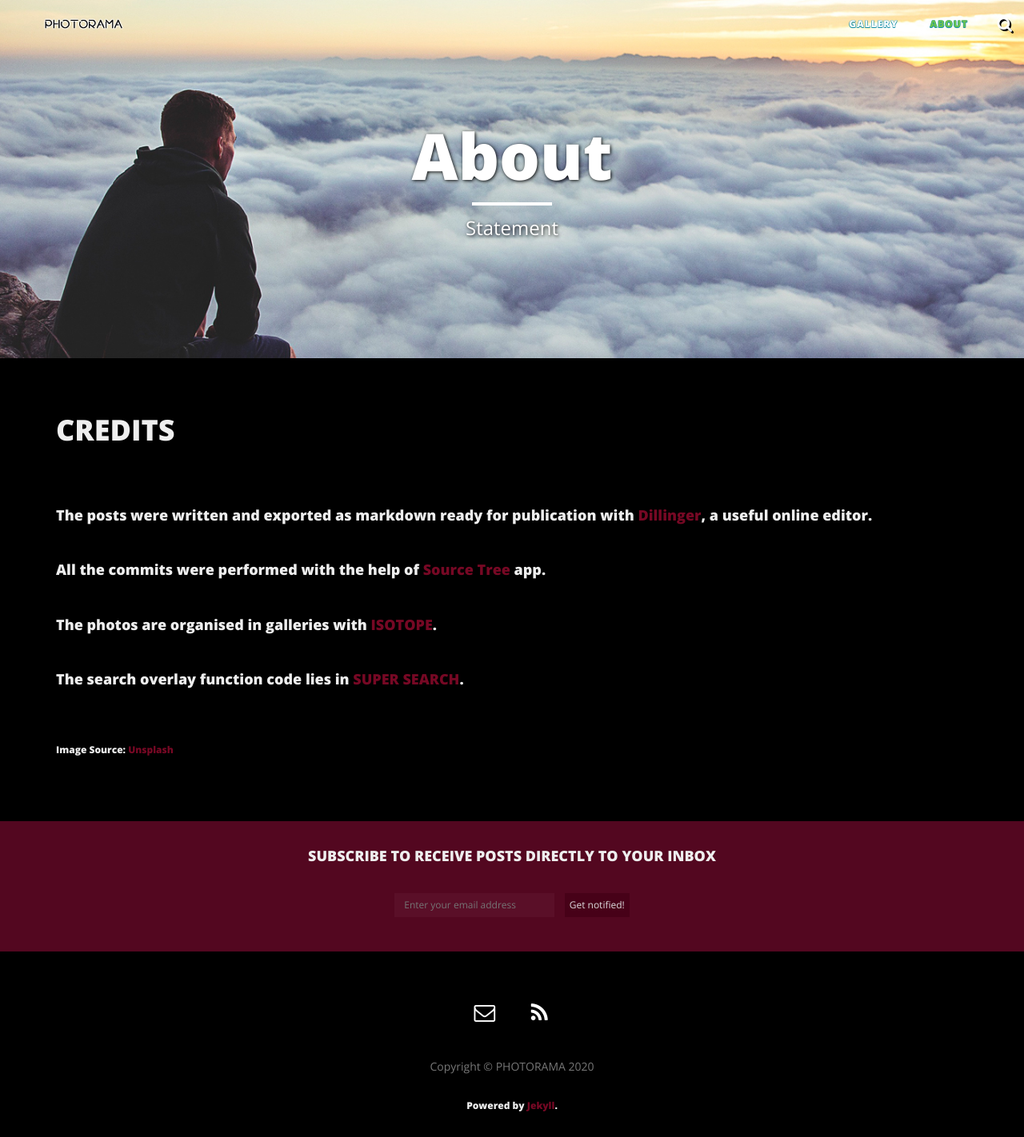
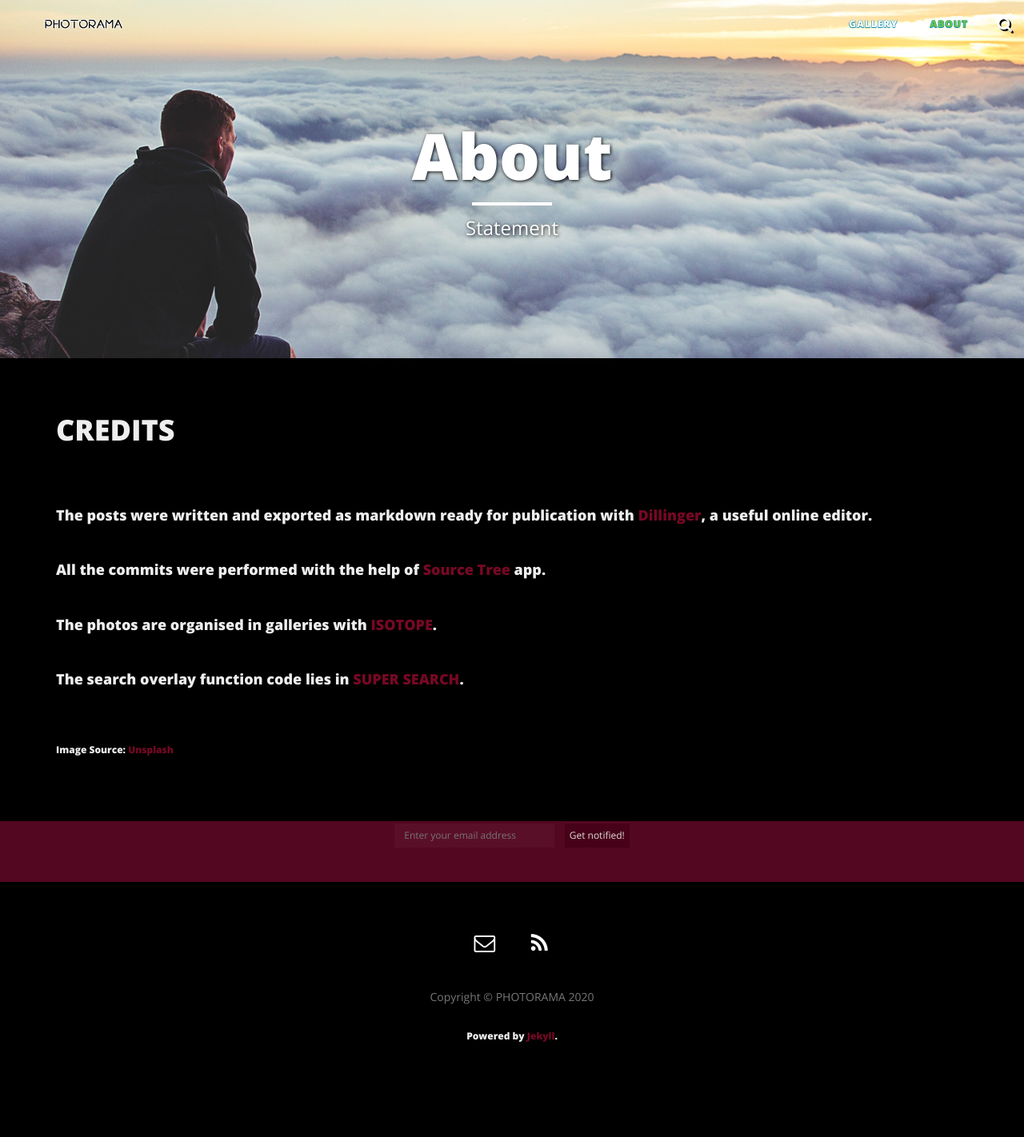
Before and after one commit to NDawid/NDawid.github.io, a Jekyll site: the page built from about/index.html, in a window 1280 px wide. Shown: the whole page at 80% size. Built offline with Jekyll 4.4.1, drawn with Linux system fonts in a browser that asks for light colours; nearby versions of some CDN libraries; after the commit the page ends 1335 px from its top, so only the background shows below that.

Commit message:
Update newsletter.html

```diff
--- a/_includes/newsletter.html
+++ b/_includes/newsletter.html
@@ -2,7 +2,7 @@
         <div class="row"  style="background-color: #530720; padding-bottom: 40px; margin-top: 50px; margin-bottom: 80px;">
             <div class="col-lg-8 col-lg-offset-2 col-md-10 col-md-offset-1">
 
-                    <center><h4><p>SUBSCRIBE TO RECEIVE POSTS DIRECTLY TO YOUR INBOX</h4></center>
+<!--                    <center><h4><p>SUBSCRIBE TO RECEIVE POSTS DIRECTLY TO YOUR INBOX</h4></center>  -->
 
 
 <form style="padding:3px;text-align:center;font-family: 'Open Sans', 'Helvetica Neue', Helvetica, Arial, sans-serif;font-size:12px;" action="https://tinyletter.com/photorgasms" method="post" target="popupwindow" onsubmit="window.open('https://tinyletter.com/yourproject', 'popupwindow', 'scrollbars=yes,width=800,height=600');return true"><input type="text" placeholder="Enter your email address"  style="width:200px;height:30px;border:0;background-color:#5A0F28;color:#dddddd;outline:0;padding-left:12px;" name="email" id="tlemail" />&nbsp; &nbsp; <input type="submit" value="Get notified!" style="background-color:#470118;color:#dddddd;height:30px;border:0;" /></form>
```
